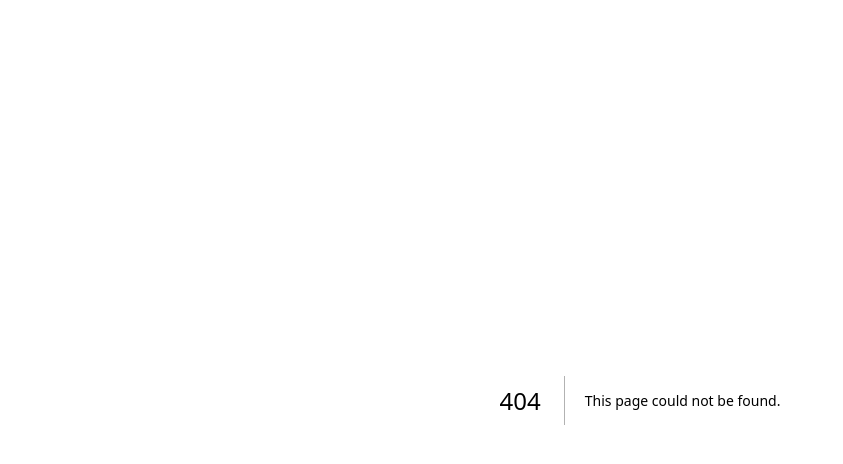
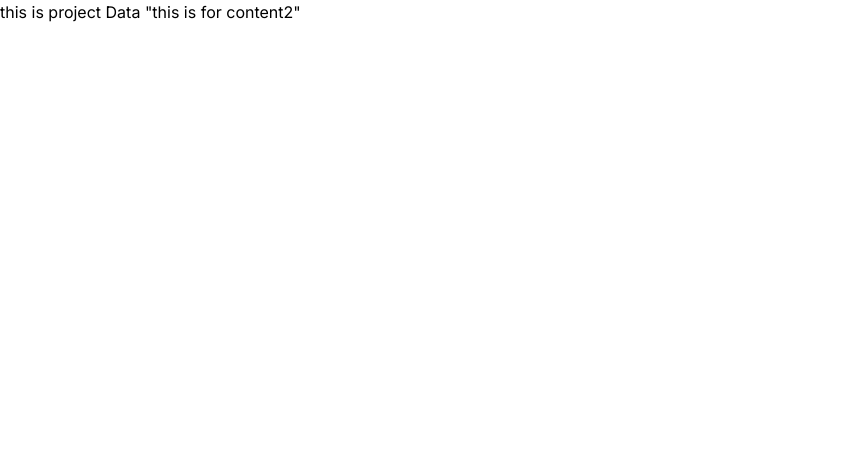
Before and after one commit to Ozzie-code-alt/GitHired, a Next.js app: page /projects/1 in a window 1280 px wide. Before the commit this address had no page. Shown: the top 464 px of the page, without its empty margins (0-843 px from the left). Built offline with nearby package versions, Linux system fonts and the light colour scheme.

Commit message:
feat: added dynamic routes for projetcs

```diff
--- /dev/null
+++ b/app/projects/[projectsId]/page.tsx
@@ -0,0 +1,15 @@
+import { ProjectData } from '@/constants/constants';
+
+export default function Projects({ params }: { params: { projectsId: string } }) {
+  const { projectsId } = params;
+  const project = ProjectData.find((value) => value.id === projectsId);
+  return (
+    <>
+      {project && (
+        <div>
+          <p>this is project Data {JSON.stringify(project.title)}</p>
+        </div>
+      )}
+    </>
+  );
+}
--- a/components/RightPage.tsx
+++ b/components/RightPage.tsx
@@ -7,6 +7,7 @@ import { useInView } from 'react-intersection-observer';
 import { motion } from 'framer-motion';
 import { slideInFromBottom } from '@/lib/utils';
 import { DragCloseDrawerExample } from './DragCloseDrawer';
+import { useRouter } from 'next/navigation';
 
 interface RightPageProps {
   first: string[];
@@ -21,6 +22,7 @@ const RightPage = ({ first }: RightPageProps) => {
     inViews.current = inViews.current.slice(0, PROJECTS_CONSTANTS.length).fill(false);
   }, []);
 
+  const router = useRouter();
   return (
     <div>
       {first.length > 0 ? (
@@ -38,7 +40,7 @@ const RightPage = ({ first }: RightPageProps) => {
               (item, index) => {
                 const [ref, inView] = useInView({
                   triggerOnce: true,
-                  threshold: 0.5,
+                  threshold: 0.5
                 });
                 refs.current[index] = ref;
                 inViews.current[index] = inView;
@@ -83,7 +85,7 @@ const RightPage = ({ first }: RightPageProps) => {
           {PROJECTS_CONSTANTS.map((item, index) => {
             const [ref, inView] = useInView({
               triggerOnce: true,
-              threshold: 0.5,
+              threshold: 0.5
             });
             refs.current[index] = ref;
             inViews.current[index] = inView;
@@ -103,17 +105,20 @@ const RightPage = ({ first }: RightPageProps) => {
                   alt='justin'
                   width={1080}
                   height={720}
-                  className='object-cover shadow-2xl group-hover:scale-105 transition-all duration-500 ease-in-out rounded-t-lg'
+                  className='object-cover shadow-2xl cursor-pointer group-hover:scale-105 transition-all duration-500 ease-in-out rounded-t-lg'
+                  onClick={() => {
+                    router.push(`/projects/${index}`);
+                  }}
                 />
                 <div
                   className={`flex gap-5 px-2 rounded-lg group-hover:opacity-0 duration-500 ease-out transition-all left-5 bottom-20 absolute ${
                     item.value === '1'
                       ? 'bg-[#D3D2FF]'
                       : item.value === '2'
-                      ? 'bg-[#FFDDD2]'
-                      : item.value === '3'
-                      ? 'bg-[#D2FFF2]'
-                      : 'bg-[#D2F7FF]'
+                        ? 'bg-[#FFDDD2]'
+                        : item.value === '3'
+                          ? 'bg-[#D2FFF2]'
+                          : 'bg-[#D2F7FF]'
                   }`}
                 >
                   {item.tags.join(', ')}
--- a/constants/constants.ts
+++ b/constants/constants.ts
@@ -147,3 +147,14 @@ export const PROJECTS_CONSTANTS = [
     transition: 'red-box'
   }
 ];
+
+export const ProjectData = [
+  {
+    id: '0',
+    title: 'This is for content1'
+  },
+  {
+    id: '1',
+    title: 'this is for content2'
+  }
+];
```
